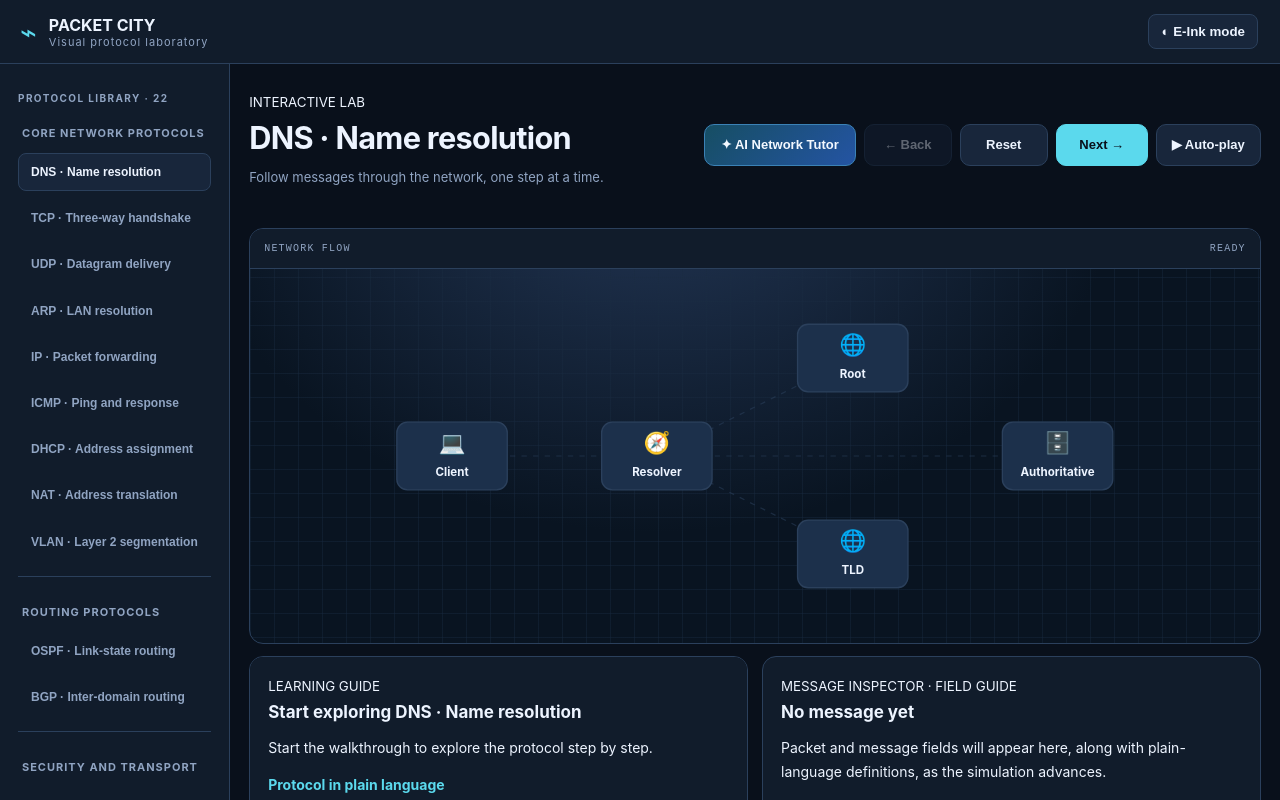
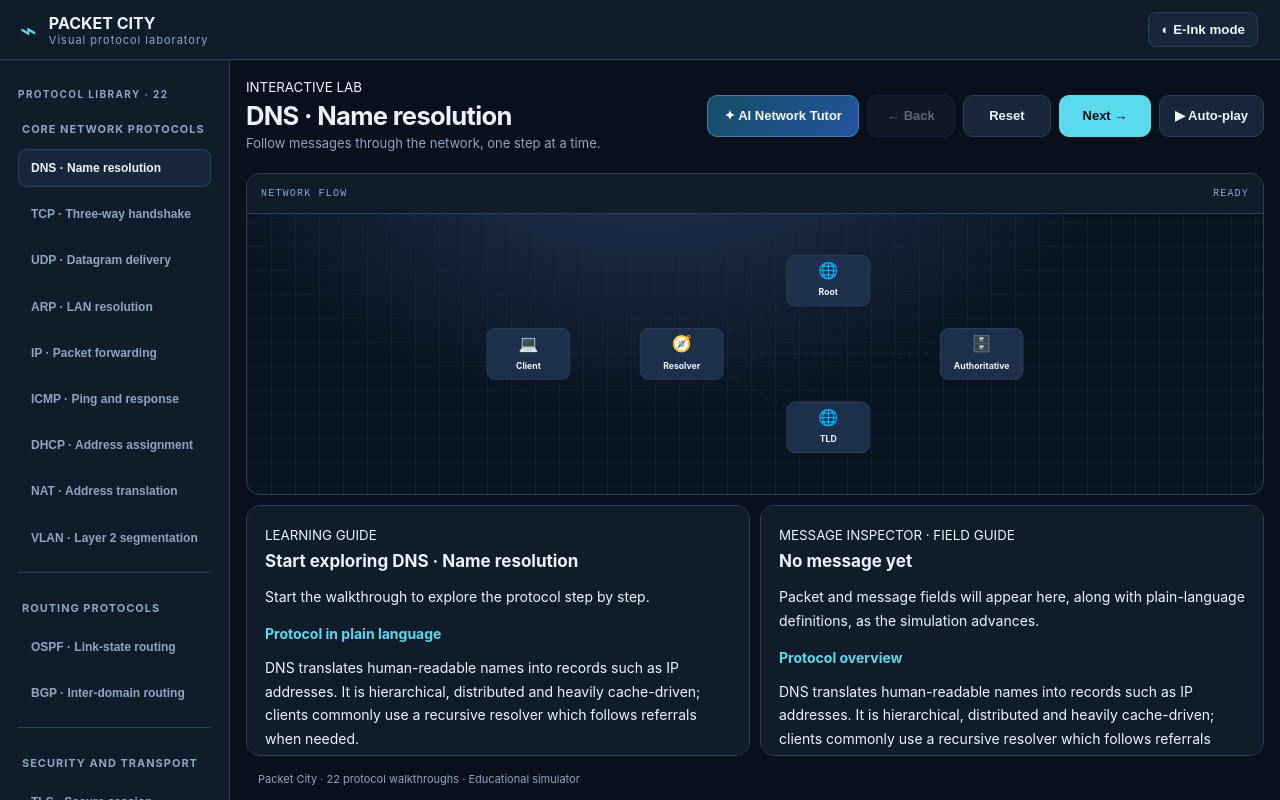
Before and after one commit to codassassin/protocol-playground, a React (Vite) app: page / in a window 1280 px wide. Shown: the top 800 px of the page. Built offline with nearby package versions, Linux system fonts and the light colour scheme.

Commit message:
Fit protocol simulation controls and learning panels in desktop viewport

```diff
--- a/src/app.css
+++ b/src/app.css
@@ -83,3 +83,34 @@ main{max-width:none;display:flex;align-items:stretch;gap:16px;padding:clamp(12px
 html[data-theme=ink] .tutor-dock,html[data-theme=ink] .tutor-dock iframe{background:#f1efe6!important;color:#171714!important;filter:grayscale(1)!important}
 html[data-theme=ink] .tutor-dock-head,html[data-theme=ink] .tutor-dock-head *{background:#e4e1d7!important;color:#111!important;border-color:#111!important;filter:grayscale(1)!important}
 html[data-theme=ink] .tutor-launch,html[data-theme=ink] .tutor-launch *{background:#e4e1d7!important;color:#111!important;border-color:#111!important;filter:grayscale(1)!important;box-shadow:none!important}
+
+/* Desktop lab workspace: controls, topology, learning guide and inspector visible
+   together in the viewport without page-level scrolling. */
+@media (min-width:801px){
+  html,body,#root{height:100%;min-height:0;overflow:hidden}
+  .pc{height:100dvh;min-height:0;display:flex;flex-direction:column;overflow:hidden}
+  .pc>header{height:60px;min-height:60px;flex:0 0 60px}
+  .layout{height:calc(100dvh - 60px);min-height:0;overflow:hidden;grid-template-columns:230px minmax(0,1fr)}
+  aside{height:100%;min-height:0;max-height:none;overflow-y:auto}
+  main{height:100%;min-height:0;overflow:hidden;padding:12px 16px}
+  .lab-content{height:100%;min-height:0;display:grid;grid-template-rows:auto minmax(220px,1fr) minmax(190px,.78fr) auto;gap:10px;overflow:hidden}
+  .labhead{min-height:0;margin:0!important;padding:4px 0 8px!important}
+  .labhead>div:first-child h1{margin:4px 0;font-size:clamp(20px,2vw,29px)}
+  .labhead>div:first-child p{margin:4px 0}
+  .canvas{height:auto!important;min-height:0!important;max-height:none!important;margin:0!important;display:flex;flex-direction:column}
+  .canvas svg{min-height:0!important;height:100%!important;flex:1}
+  .lower{height:auto!important;min-height:0!important;max-height:none!important;grid-template-columns:minmax(0,1fr) minmax(0,1fr);gap:10px;overflow:hidden}
+  .lower>.panel{height:100%!important;min-height:0!important;max-height:none!important;margin:0!important;overflow:auto}
+  footer{padding:6px 12px 2px}
+  .tutor-dock{height:calc(100dvh - 84px);max-height:none;min-height:0;top:72px}
+}
+@media(max-width:800px){
+  html,body,#root{height:auto;min-height:100%;overflow:auto}
+  .pc{height:auto;min-height:100vh;overflow:visible}
+  .layout{height:auto;min-height:calc(100vh - 60px);overflow:visible}
+  main{height:auto;overflow:visible;display:block}
+  .lab-content{height:auto;display:flex;overflow:visible}
+  .canvas{height:340px!important}
+  .lower{height:auto!important;overflow:visible}
+  .lower>.panel{height:auto!important;max-height:460px!important;min-height:220px!important}
+}
```
